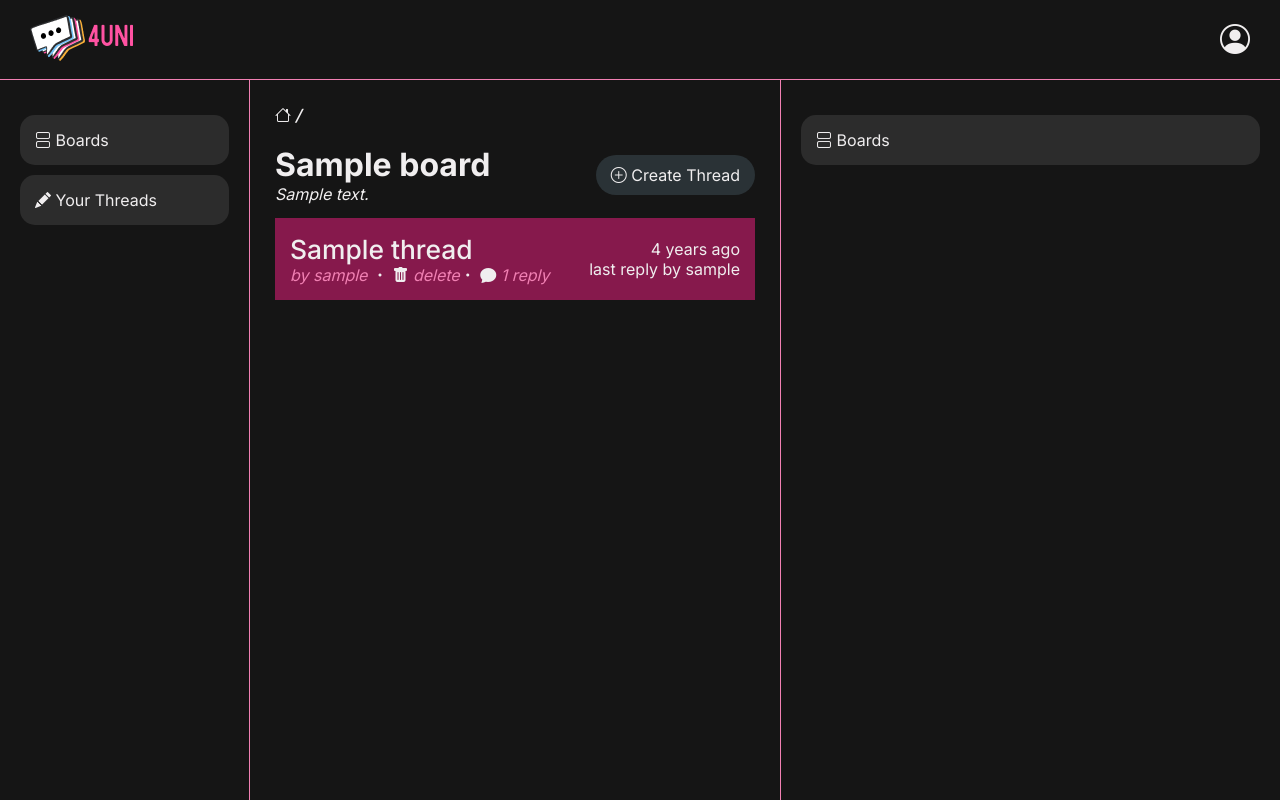
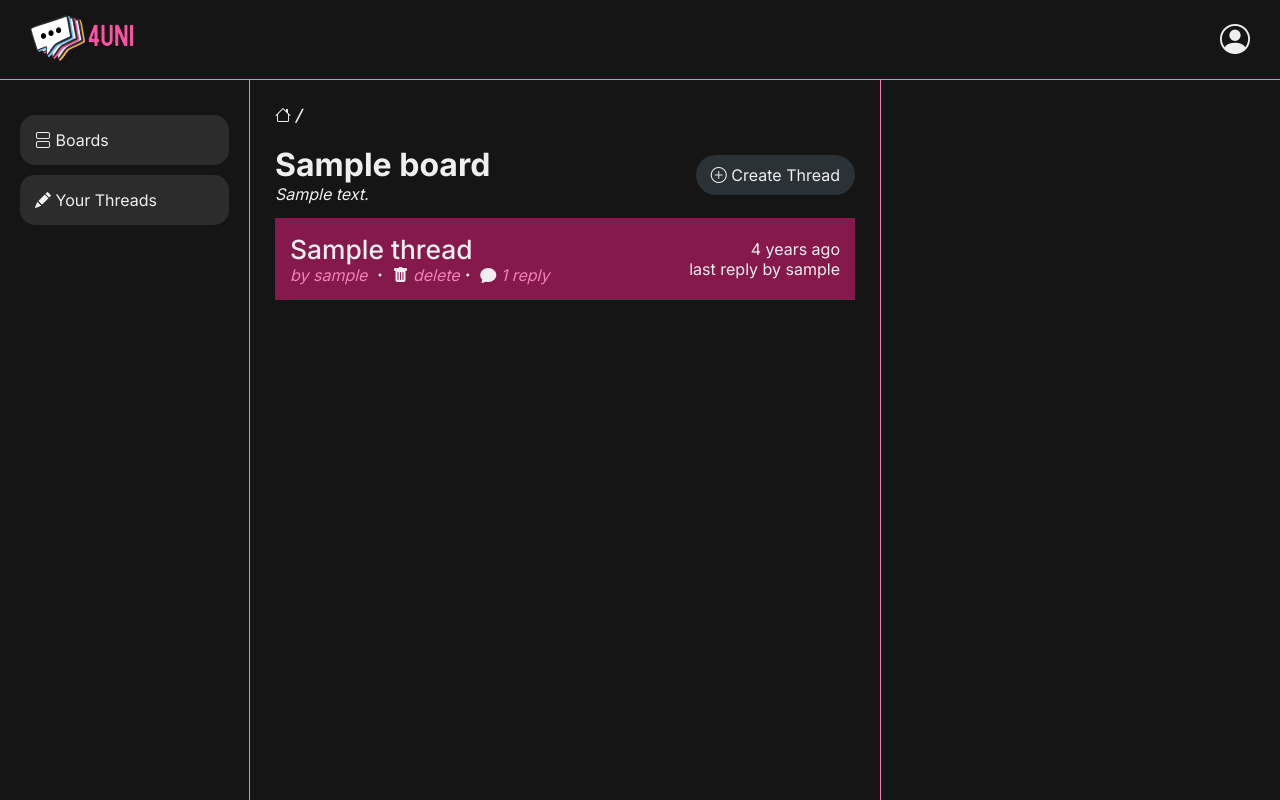
Before and after one commit to genielvn/4uni, a Django app: page /1/ in a window 1280 px wide. Run offline with Django 4.2, Linux system fonts and the light colour scheme; a user stored in the database is signed in; tables that the repository leaves empty hold one stand-in row (values such as "Sample post").

Commit message:
PUSH ALL AGAIN

```diff
--- a/main/static/main/sidebar.css
+++ b/main/static/main/sidebar.css
@@ -11,7 +11,7 @@
 #right-sidebar {
     display: flex;
     flex-direction: column;
-    width: 500px;
+    width: 400px;
     height: calc(100vh - 80px);
     border-left: 1px solid #f180b3;
     padding: 30px 20px;
--- a/main/static/main/threads.css
+++ b/main/static/main/threads.css
@@ -51,12 +51,12 @@
     font-style: italic;
 }
 
-.thread-by-username {
+.link-no-underline {
     text-decoration: none;
     color: inherit;
 }
 
-.thread-by-username:hover {
+.link-no-underline:hover {
     text-decoration: underline;
 }
 
--- a/main/templates/main/right-sidebar.html
+++ b/main/templates/main/right-sidebar.html
@@ -1,8 +1,8 @@
 <div id="right-sidebar">
-    <a href="" class="sidebar-buttons">
+    {% comment %} <a href="" class="sidebar-buttons">
         <div class="sidebar-button-content">
             <i class="bi bi-view-stacked"></i>
             Boards
         </div>
-    </a>
+    </a> {% endcomment %}
 </div>
--- a/main/templates/main/threads.html
+++ b/main/templates/main/threads.html
@@ -24,9 +24,9 @@
                         </a>
                     </h2>
                     <div class="thread-details">
-                        by <a class="thread-by-username" href="{% url 'main:user' thread.info.username %}">{{ thread.info.username }}</a> <i class="bi bi-dot"></i>
+                        by <a class="link-no-underline" href="{% url 'main:user' thread.info.username %}">{{ thread.info.username }}</a> <i class="bi bi-dot"></i>
                         {% if request.user.role.name == 'Moderator' or request.user.username == thread.info.username.username %}
-                            <a class="thread-by-username" href="{% url 'main:delete_thread' thread.info.id %}?next={% url 'main:threads' board.board_id %}"> <i class="bi bi-trash-fill"></i> delete</a><i class="bi bi-dot"></i>
+                            <a class="link-no-underline" href="{% url 'main:delete_thread' thread.info.id %}?next={% url 'main:threads' board.board_id %}"> <i class="bi bi-trash-fill"></i> delete</a><i class="bi bi-dot"></i>
                         {% endif %}
                         <i class="bi bi-chat-fill"></i> {{thread.reply_count}}
                         {% if thread.reply_count == 1 %} reply
@@ -40,9 +40,9 @@
                     </div>
                     <div class="last-reply">
                         {% if thread.reply %}
-                            last reply by <a class="thread-by-username" href="{% url 'main:user' thread.reply.username %}">{{ thread.reply.username }}</a>
+                            last reply by <a class="link-no-underline" href="{% url 'main:user' thread.reply.username %}">{{ thread.reply.username }}</a>
                         {% else %}
-                            started by <a class="thread-by-username" href="{% url 'main:user' thread.info.username %}">{{ thread.info.username }}</a>
+                            started by <a class="link-no-underline" href="{% url 'main:user' thread.info.username %}">{{ thread.info.username }}</a>
                         {% endif %}
                     </div>
                 </div>
--- a/main/templates/main/user.html
+++ b/main/templates/main/user.html
@@ -47,9 +47,9 @@
                         </h2>
                         <div class="thread-details">
                             {% if request.user.role.name == 'Moderator' or request.user.username == thread.username.username %}
-                                <a class="thread-by-username" href="{% url 'main:delete_thread' thread.id %}?next={% url 'main:user' user.username %}"> <i class="bi bi-trash-fill"></i> delete</a><i class="bi bi-dot"></i>
+                                <a class="link-no-underline" href="{% url 'main:delete_thread' thread.id %}?next={% url 'main:user' user.username %}"> <i class="bi bi-trash-fill"></i> delete</a><i class="bi bi-dot"></i>
                             {% endif %}
-                            in <a class="thread-by-username" href="{% url 'main:threads' thread.board.board_id %}">{{ thread.board.name }}</a> <i class="bi bi-dot"></i> created {{ thread.created_at|timesince_short}} ago
+                            in <a class="link-no-underline" href="{% url 'main:threads' thread.board.board_id %}">{{ thread.board.name }}</a> <i class="bi bi-dot"></i> created {{ thread.created_at|timesince_short}} ago
                         </div>
                     </div>
                 </div>
--- a/main/urls.py
+++ b/main/urls.py
@@ -14,5 +14,6 @@ urlpatterns = [
     path("manage/createboard/", views.create_board, name='create_board'),
     path("manage/ban/<str:username>", views.ban_user, name='ban_user'),
     path("manage/deletethread/<int:thread_id>", views.delete_thread, name='delete_thread'),
+    path("manage/deletereply/<int:reply_id>", views.delete_reply, name='delete_reply'),
     path("manage/deleteuser/<str:username>", views.delete_user, name='delete_user')
 ]
--- a/main/views.py
+++ b/main/views.py
@@ -209,3 +209,14 @@ def delete_thread(request, thread_id):
 
     next_url = request.GET.get('next', '/')
     return redirect(next_url)
+
+@login_required(login_url="main:login")
+def delete_reply(request, reply_id):
+    reply = get_object_or_404(Reply, id=reply_id)
+    if not request.user.role.name == "Moderator" and not request.user.username == reply.username.username:
+        raise Http404
+
+    reply.delete()
+
+    next_url = request.GET.get('next', '/')
+    return redirect(next_url)
```
Also changed, not shown: main/templates/main/thread.html (+9 -4 lines).
